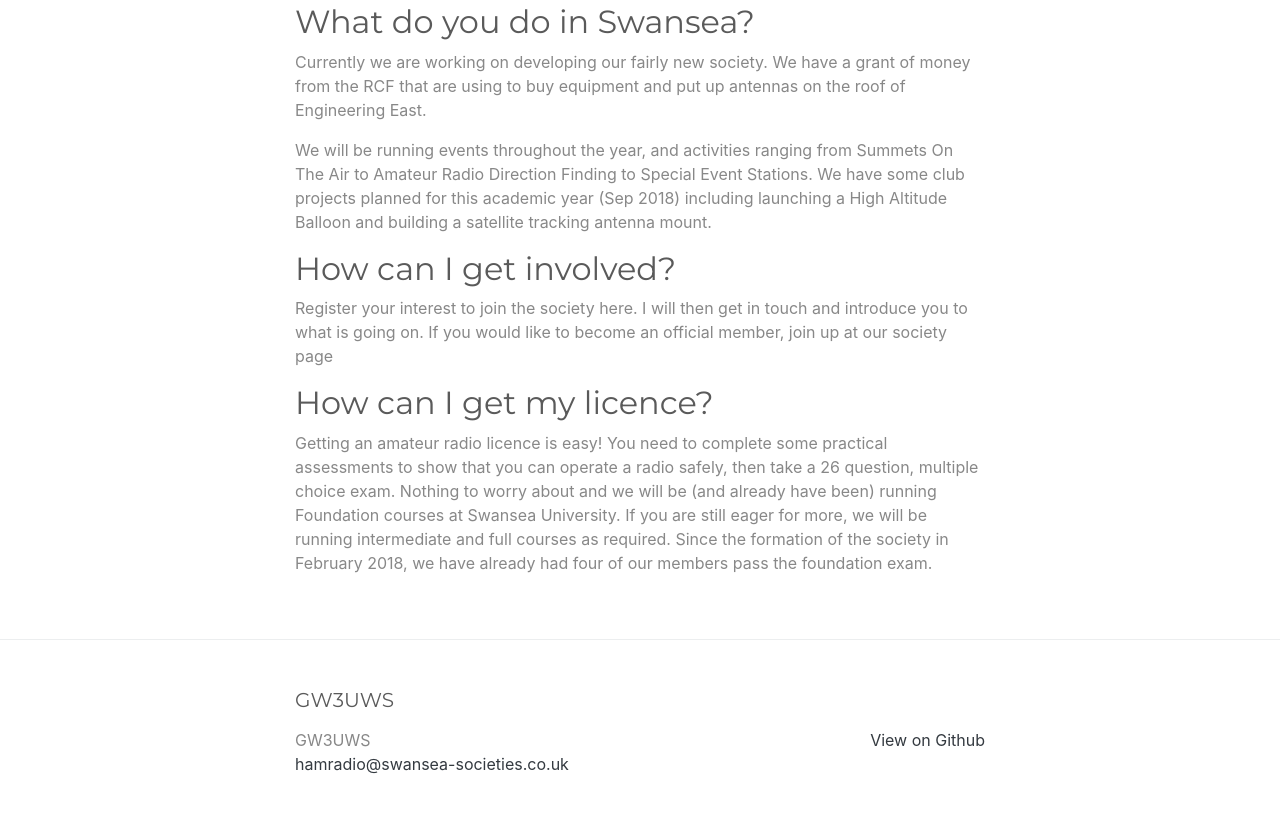
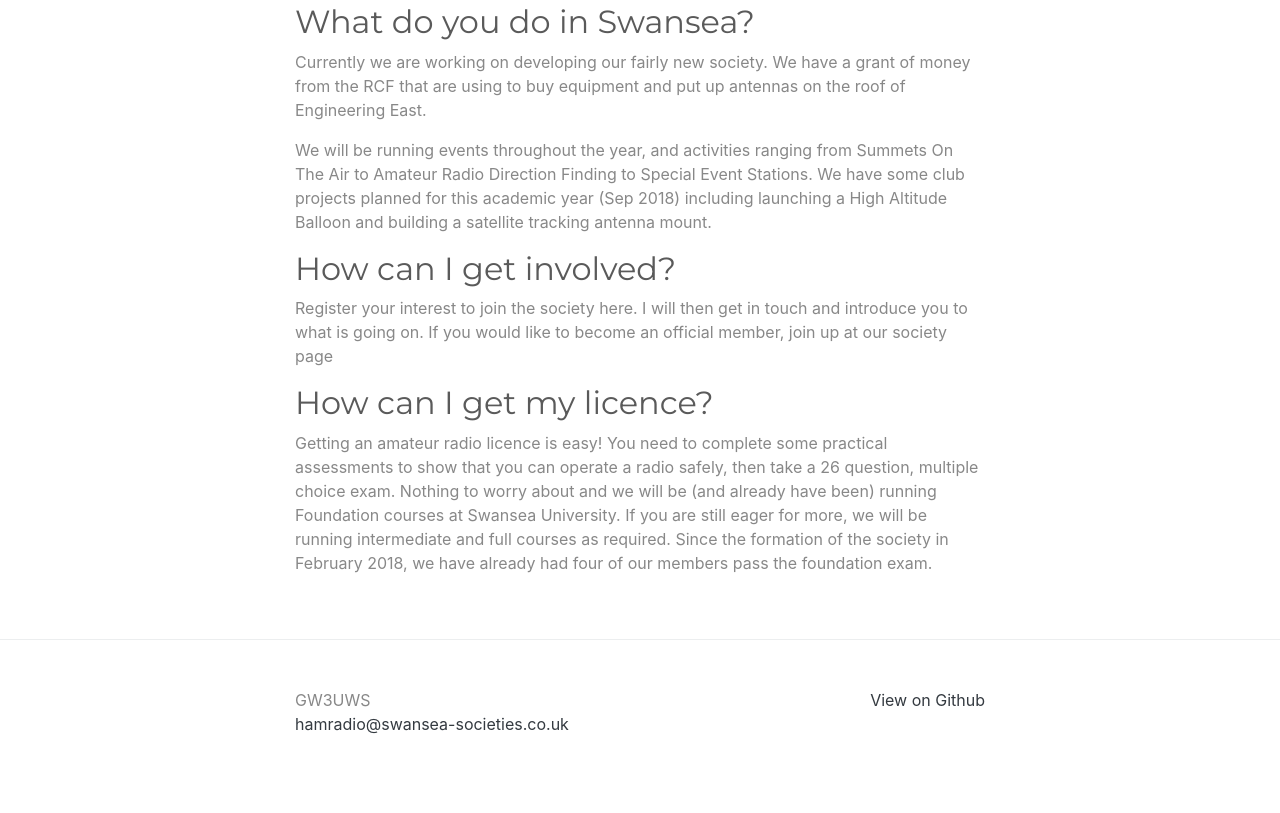
Before and after one commit to gw3uws/gw3uws.uk, a Jekyll site: the page built from index.md, in a window 1280 px wide and 900 px high, scrolled down 747 px. Shown: the top 813 px of the window. Built offline with Jekyll 4.4.1, drawn with Linux system fonts in a browser that asks for light colours; our own code applies the rules of GitHub Pages for plain Markdown files.

Commit message:
Update footer.html

```diff
--- a/_includes/footer.html
+++ b/_includes/footer.html
@@ -1,7 +1,6 @@
 
 <div class="py-5 border-top">
   <div class="container">
-    <p class="h5 mb-3">{{ site.title | escape }}</p>
     <div class="row">
       <div class="col-sm">
         <ul class="list-unstyled">
```
